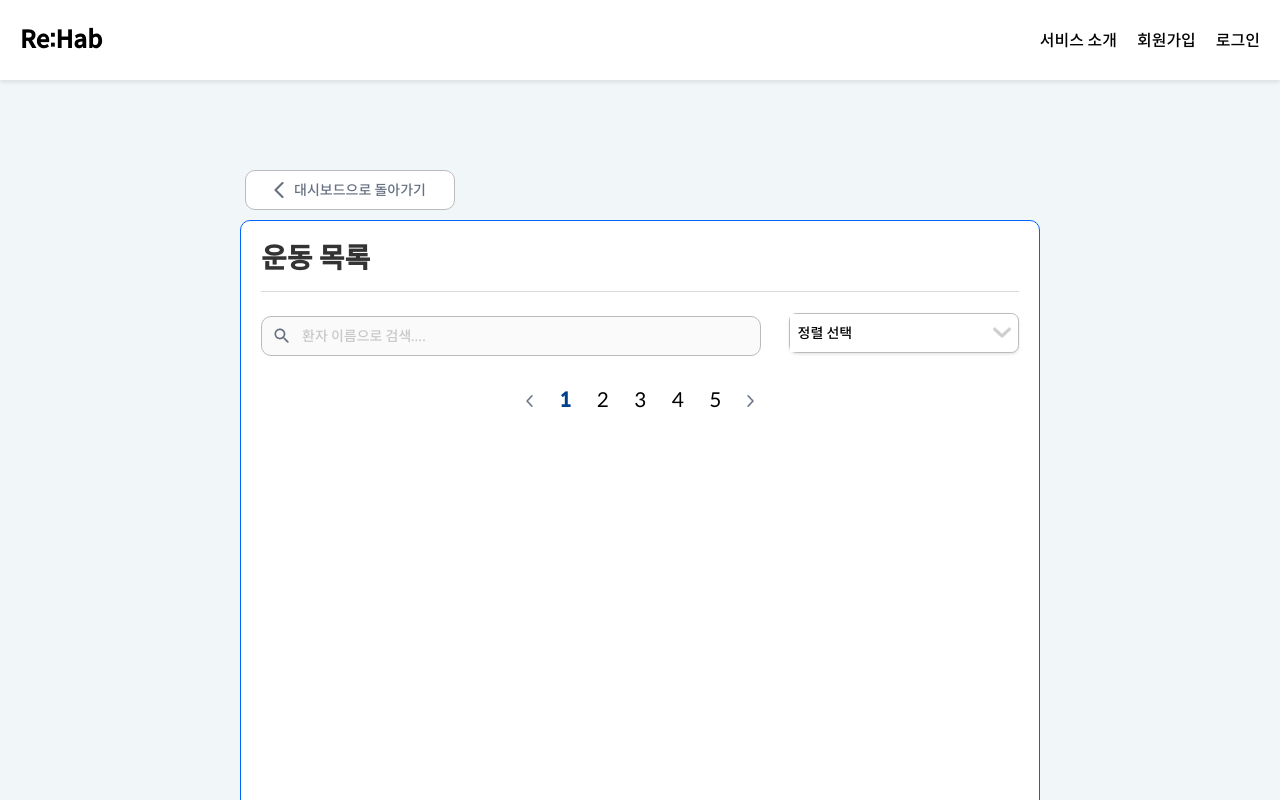
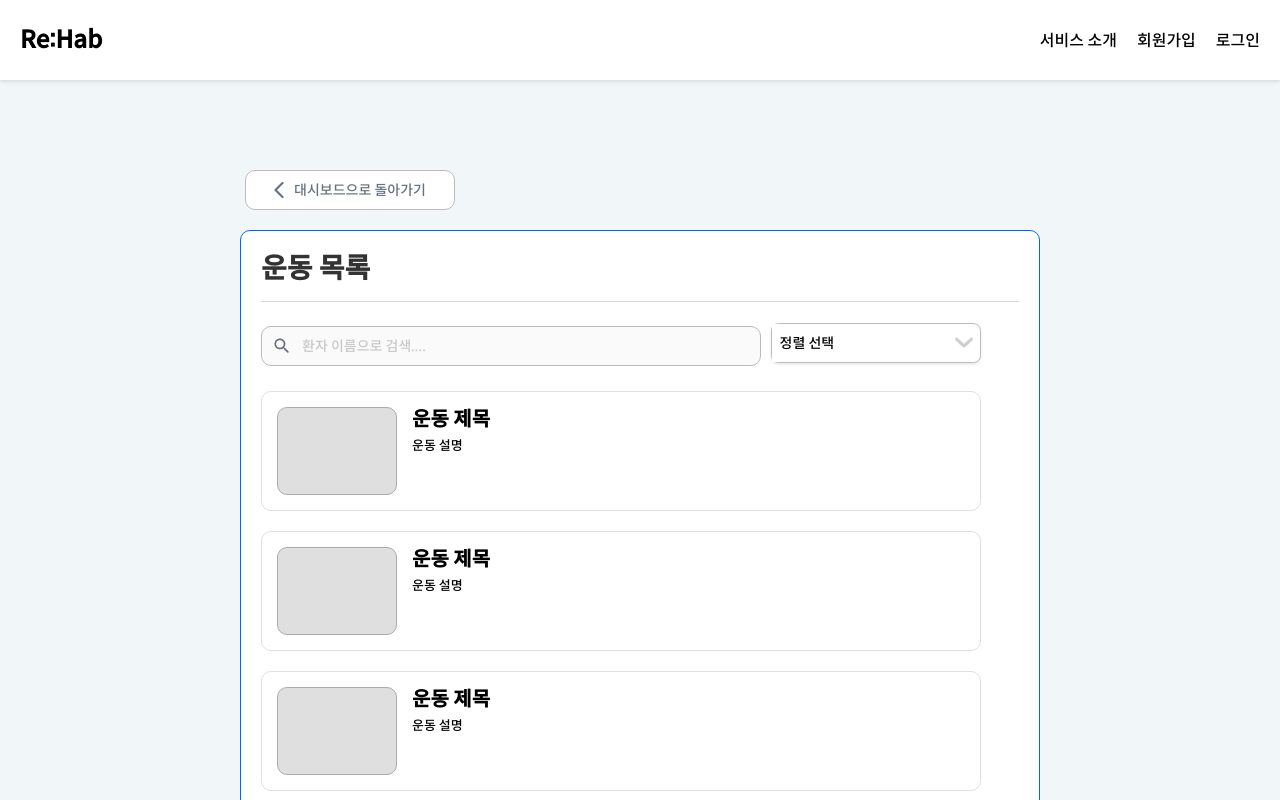
Before and after one commit to sync-without-async/Rehab-FrontEnd, a React (Vite) app: page /theraexerciselist in a window 1280 px wide. Shown: the top 800 px of the page. Built offline with nearby package versions, Linux system fonts and the light colour scheme.

Commit message:
Feat: 재활치료사가 확인하는 운동 세부 컴포넌트 구현

```diff
--- a/src/components/Dropdown/DropdownFilter.jsx
+++ b/src/components/Dropdown/DropdownFilter.jsx
@@ -12,7 +12,7 @@ const Label = styled.div`
 `;
 
 const DropdownContainer = styled.div`
-  width: 230px;
+  width: 210px;
   height: 40px;
   background-color: #FFFFFF;
   border: 0.75px solid #BBBBBB;
--- a/src/components/TherapistDashBoard/TheraExerciseList.jsx
+++ b/src/components/TherapistDashBoard/TheraExerciseList.jsx
@@ -2,16 +2,18 @@ import styled from "styled-components";
 import Pagination from "../Pagination/Pagination";
 import SearchBar from "../Input/SearchBar";
 import DropdownFilter from "../Dropdown/DropdownFilter";
+import TheraSeveralExercise from "./TheraSeveralExercise";
 
 const Container = styled.div`
   width: 800px;
-  height: 635px;
+  height: 1200px;
   margin: 0 auto;
   padding: 20px;
   border: 1px solid #0064ff;
   border-radius: 10px;
   background-color: #ffffff;
   font-family: "Spoqa Han Sans Neo", "sans-serif";
+  margin-top:10px;
 `;
 
 const Title = styled.h1`
@@ -34,13 +36,14 @@ const SearchAndFilterContainer = styled.div`
   justify-content: space-between;
   align-items: center;
   margin-bottom: 20px;
+  width: 720px;
 `;
 
 const filterlist = ["팔 재활", "어깨 재활", "허벅지 재활", "무릎 재활"];
 
 const TheraExerciseList = () => {
-  const totalItems = 40;
-  const itemsPerPage = 8;
+  const totalItems = 30;
+  const itemsPerPage = 6;
 
   const handlePageChange = (selectedPage) => {
     console.log("Selected page:", selectedPage);
@@ -53,8 +56,12 @@ const TheraExerciseList = () => {
         <SearchBar />
         <DropdownFilter items={filterlist} />
       </SearchAndFilterContainer>
-
-
+      <TheraSeveralExercise/>
+      <TheraSeveralExercise/>
+      <TheraSeveralExercise/>
+      <TheraSeveralExercise/>
+      <TheraSeveralExercise/>
+      <TheraSeveralExercise/>
       <Pagination
         totalItems={totalItems}
         itemsPerPage={itemsPerPage}
--- /dev/null
+++ b/src/components/TherapistDashBoard/TheraSeveralExercise.jsx
@@ -0,0 +1,51 @@
+import styled from 'styled-components';
+
+const CardContainer = styled.div`
+  display: flex;
+  align-items: flex-start;
+  padding: 15px;
+  border: 1px solid #e0e0e0;
+  border-radius: 10px;
+  width: 720px;
+  height: 120px;
+  background-color: #ffffff;
+  position: relative;
+  margin-bottom: 20px;
+`;
+
+const ExerciseThumbnail = styled.div`
+  width: 120px;
+  height: 88px;
+  background-color: #DFDFDF;
+  border: 1px solid #ABABAB;
+  border-radius: 10px;
+  margin-right: 15px;
+`;
+
+const ExerciseTitle = styled.div`
+  font-size: 20px;
+  color: #000000;
+  font-weight: bold;
+`;
+
+const ExerciseDescription = styled.div`
+  font-size: 13px;
+  color: #000000;
+  margin-top: 5px; // 제목과 설명 텍스트 사이의 간격을 위해
+`;
+
+const TheraSeveralExercise = () => {
+  return (
+    <>
+      <CardContainer>
+        <ExerciseThumbnail />
+        <div>
+          <ExerciseTitle>운동 제목</ExerciseTitle>
+          <ExerciseDescription>운동 설명</ExerciseDescription>
+        </div>
+      </CardContainer>
+    </>
+  );
+};
+
+export default TheraSeveralExercise;
```
